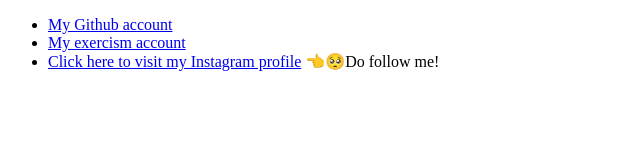
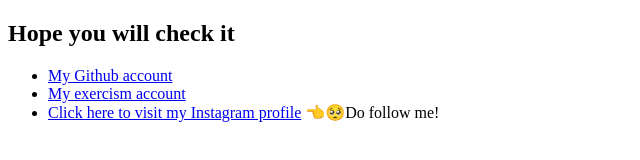
Before and after one commit to Aniket200-ind/brainnestpr1, a plain HTML site: page project/pages/social.html in a window 1280 px wide. Shown: the whole page, without its empty margins (0-640 px from the left). Drawn offline with Linux system fonts and the light colour scheme.

Commit message:
A little change

```diff
--- a/project/pages/social.html
+++ b/project/pages/social.html
@@ -7,6 +7,7 @@
     <title></title>
 </head>
 <body>
+    <h2>Hope you will check it</h2>
     <ul>
         <li>
             <a href="https://github.com/Aniket200-ind">My Github account</a>
```
